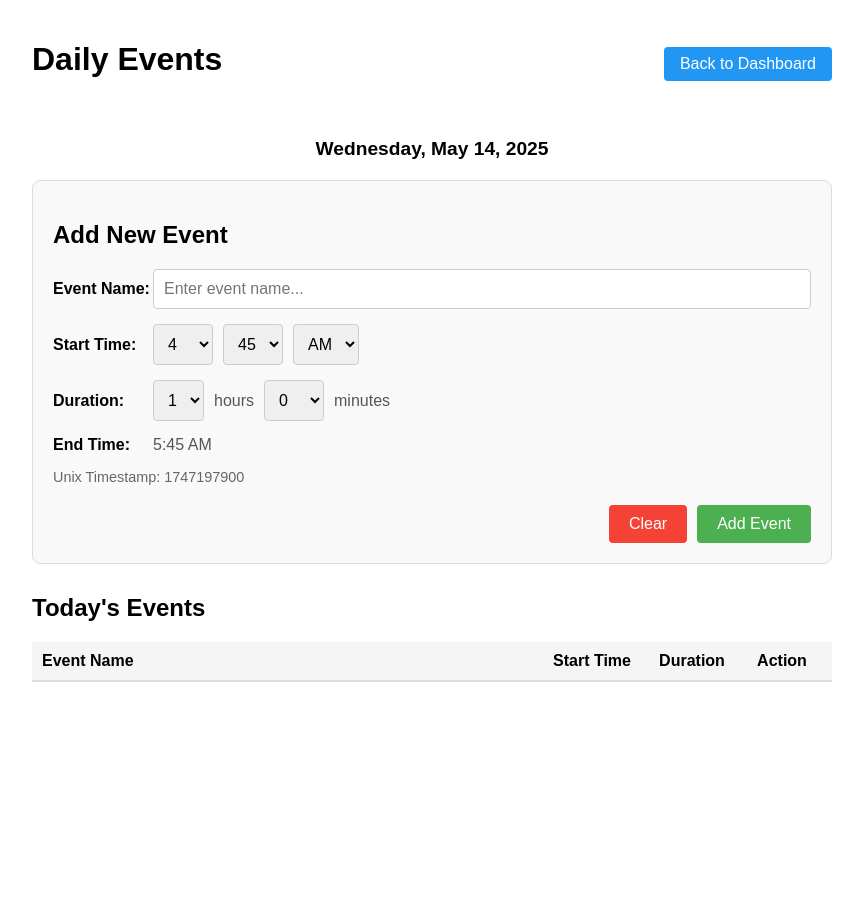
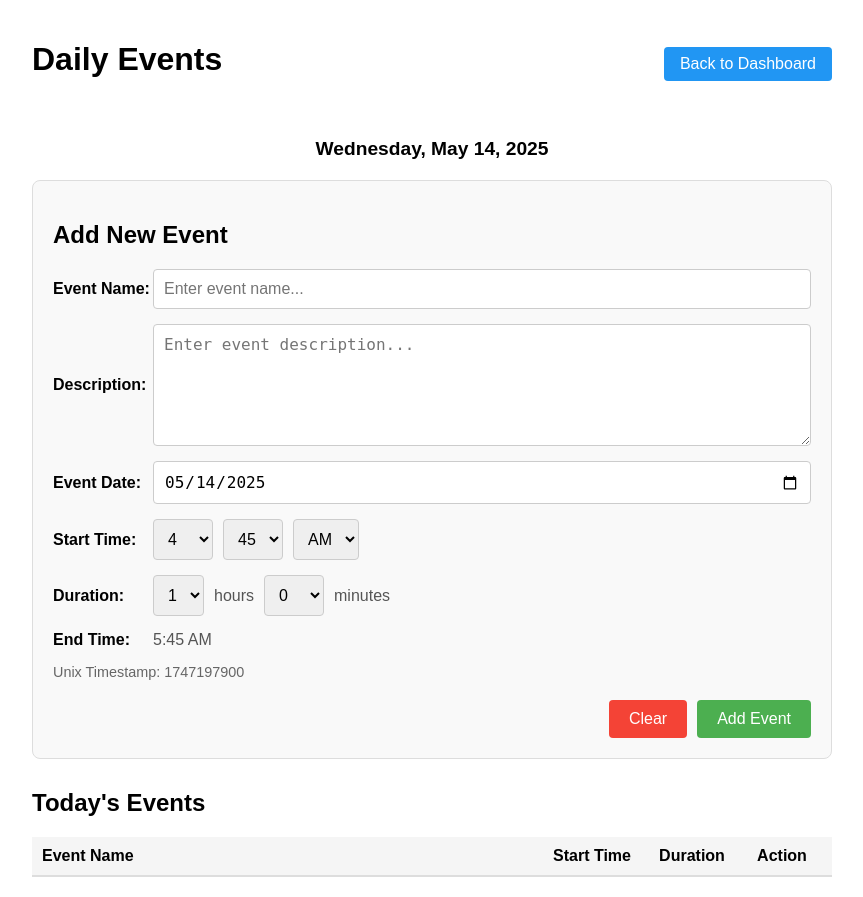
Before and after one commit to isabellaPhung/UCSC-CSE123-S25, a Python web app: template webserver/flask/templates/events.html in a window 1280 px wide. Shown: the whole page, without its empty margins (208-1071 px from the left). Before the commit the page ends 682 px from the top, so only its background shows below. Run offline with Jinja, Linux system fonts and the light colour scheme; the template is opened without the code that fills it, so the values that code supplies are empty.

Commit message:
added description and date inputs

```diff
--- a/webserver/flask/templates/events.html
+++ b/webserver/flask/templates/events.html
@@ -92,7 +92,7 @@
             font-size: 16px;
         }
 
-        /* NEW DURATION SELECTION STYLES */
+        /* DURATION SELECTION STYLES */
         .duration-selection {
             display: flex;
             gap: 10px;
@@ -157,7 +157,7 @@
             text-align: center;
         }
 
-        /* NEW DURATION HEADER STYLE */
+        /* DURATION HEADER STYLE */
         .event-duration-header {
             width: 100px;
             text-align: center;
@@ -189,7 +189,7 @@
             text-align: center;
         }
 
-        /* NEW DURATION DISPLAY STYLE */
+        /* DURATION DISPLAY STYLE */
         .event-duration {
             width: 100px;
             text-align: center;
@@ -256,6 +256,20 @@
             font-size: 0.9em;
             margin-top: 5px;
         }
+
+        /* NEW STYLE FOR EVENT DESCRIPTION */
+        textarea.form-input {
+            min-height: 100px;
+            resize: vertical;
+        }
+
+        .event-description {
+            margin: 10px 0;
+            padding: 5px 0;
+            border-top: 1px dotted #ddd;
+            border-bottom: 1px dotted #ddd;
+            color: #555;
+        }
     </style>
 </head>
 <body>
@@ -272,6 +286,18 @@
         <div class="form-row">
             <div class="form-label">Event Name:</div>
             <input type="text" id="event-name" class="form-input" placeholder="Enter event name...">
+        </div>
+
+        <!-- NEW: Add Description Field -->
+        <div class="form-row">
+            <div class="form-label">Description:</div>
+            <textarea id="event-description" class="form-input" placeholder="Enter event description..."></textarea>
+        </div>
+
+        <!-- NEW: Add Date Field (matching task format) -->
+        <div class="form-row">
+            <div class="form-label">Event Date:</div>
+            <input type="date" id="event-date" class="form-input">
         </div>
 
         <div class="form-row">
@@ -306,7 +332,7 @@
             </div>
         </div>
 
-        <!-- NEW DURATION SELECTION -->
+        <!-- DURATION SELECTION -->
         <div class="form-row">
             <div class="form-label">Duration:</div>
             <div class="duration-selection">
@@ -385,6 +411,9 @@
         document.addEventListener('DOMContentLoaded', function() {
             loadEvents();
 
+            // Set today's date as default for the event date input
+            document.getElementById('event-date').value = todayStr;
+
             // Set current time as default
             setCurrentTimeAsDefault();
 
@@ -404,6 +433,10 @@
             });
 
             // Event listeners for timestamp updates
+            document.getElementById('event-date').addEventListener('change', function() {
+                updateUnixTimestamp();
+                updateEndTime();
+            });
             document.getElementById('hour-select').addEventListener('change', function() {
                 updateUnixTimestamp();
                 updateEndTime();
@@ -417,7 +450,7 @@
                 updateEndTime();
             });
 
-            // NEW EVENT LISTENERS FOR DURATION
+            // EVENT LISTENERS FOR DURATION
             document.getElementById('duration-hours').addEventListener('change', updateEndTime);
             document.getElementById('duration-minutes').addEventListener('change', updateEndTime);
         });
@@ -432,8 +465,8 @@
 
         // Update Unix timestamp
         function updateUnixTimestamp() {
-            // Get current date (today)
-            const dateStr = todayStr;
+            // MODIFIED: Get date from date input instead of using today
+            const dateStr = document.getElementById('event-date').value;
 
             // Get time values
             let hour = parseInt(document.getElementById('hour-select').value);
@@ -462,7 +495,7 @@
             return timestamp;
         }
 
-        // NEW FUNCTION TO UPDATE END TIME BASED ON START TIME AND DURATION
+        // Function to update end time based on start time and duration
         function updateEndTime() {
             // Get start time
             let startHour = parseInt(document.getElementById('hour-select').value);
@@ -582,7 +615,7 @@
                     eventTime.className = 'event-time';
                     eventTime.textContent = unixToDate(event.starttime);
 
-                    // NEW DURATION DISPLAY
+                    // DURATION DISPLAY
                     const eventDuration = document.createElement('div');
                     eventDuration.className = 'event-duration';
                     if (event.duration) {
@@ -613,6 +646,14 @@
                     const eventDetails = document.createElement('div');
                     eventDetails.className = 'event-details';
 
+                    // Add description if available
+                    if (event.description) {
+                        const description = document.createElement('div');
+                        description.className = 'event-description';
+                        description.textContent = event.description;
+                        eventDetails.appendChild(description);
+                    }
+
                     // Add timestamp if available
                     if (event.timestamp) {
                         const timestamp = document.createElement('div');
@@ -621,7 +662,7 @@
                         eventDetails.appendChild(timestamp);
                     }
 
-                    // NEW END TIME DISPLAY
+                    // Add end time display
                     if (event.endTime) {
                         const endTime = document.createElement('div');
                         endTime.className = 'event-end-time';
@@ -637,6 +678,7 @@
                         }
                     });
 
+                    // Append to event container
                     eventsContainer.appendChild(eventRow);
                     eventsContainer.appendChild(eventDetails);
                 });
@@ -684,6 +726,9 @@
                 return;
             }
 
+            // Get description
+            const description = document.getElementById('event-description').value.trim();
+
             // Get time values
             const hour = document.getElementById('hour-select').value;
             const minute = document.getElementById('minute-select').value;
@@ -695,7 +740,7 @@
             // Get timestamp
             const timestamp = updateUnixTimestamp();
 
-            // NEW: Get duration values
+            // Get duration values
             const durationHours = parseInt(document.getElementById('duration-hours').value);
             const durationMinutes = parseInt(document.getElementById('duration-minutes').value);
             const duration = durationHours * 3600 + durationMinutes * 60;
@@ -706,6 +751,7 @@
             // Add new event with timestamp and duration
             const event = {
                 name: eventName,
+                description: description,
                 starttime: timestamp,
                 duration: duration,
             };
@@ -724,6 +770,8 @@
         // Clear the add event form
         function clearForm() {
             document.getElementById('event-name').value = '';
+            document.getElementById('event-description').value = '';
+            document.getElementById('event-date').value = todayStr;
             setCurrentTimeAsDefault();
             document.getElementById('duration-hours').value = '1';
             document.getElementById('duration-minutes').value = '0';
@@ -764,6 +812,7 @@
             // Create a simplified version of the task for S3
             const s3Event = {
                 name: event.name,
+                description: event.description,
                 starttime: event.starttime,
                 duration: event.duration
             };
```
